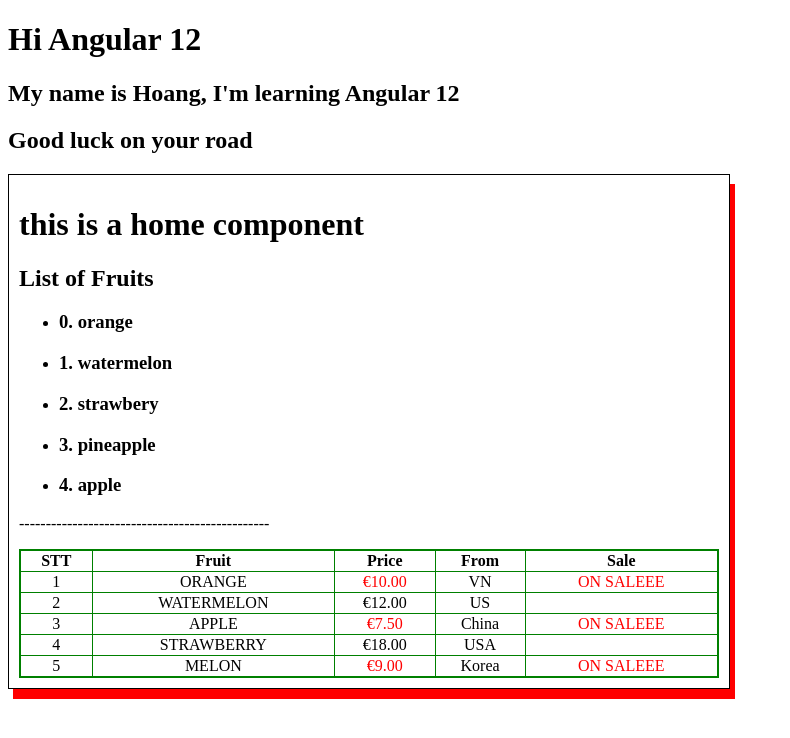
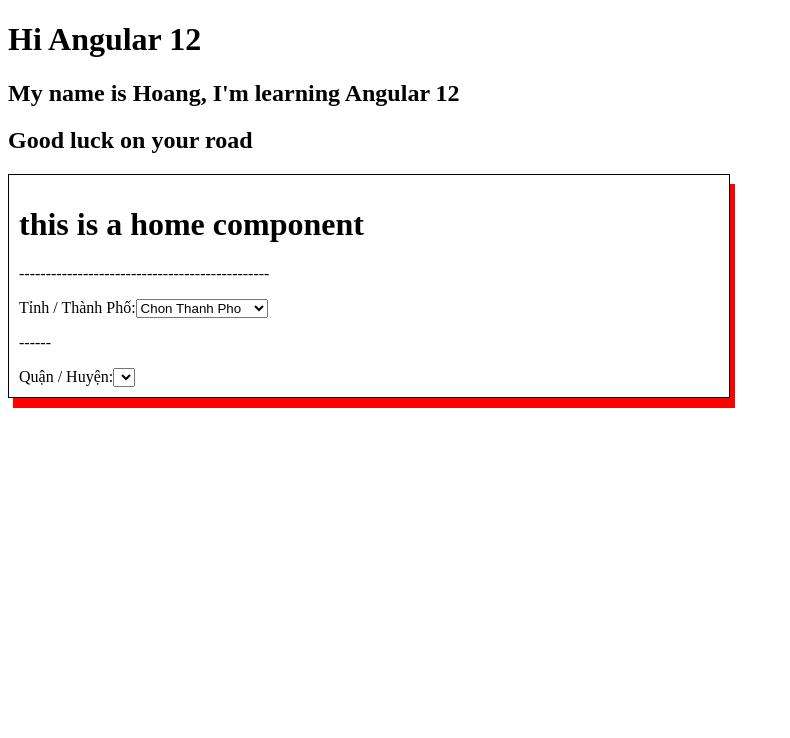
Before and after one commit to daohuyhoang9119/AngularPractice, an Angular app: page / in a window 1280 px wide. Shown: the top 738 px of the page, without its empty margins (0-790 px from the left). Built offline with nearby package versions, Linux system fonts and the light colour scheme.

Commit message:
Combobox

```diff
--- a/src/app/home/home.component.html
+++ b/src/app/home/home.component.html
@@ -1,13 +1,13 @@
 <div class="home_component">
   <h1>this is a home component</h1>
-  <h2>List of Fruits</h2>
+  <!-- <h2>List of Fruits</h2>
   <ul *ngFor="let fruit of listOfFruits; let i = index">
     <li>
       <h3>{{ i }}. {{ fruit.toLowerCase() }}</h3>
     </li>
-  </ul>
+  </ul> -->
   <p>-----------------------------------------------</p>
-  <table style="width: 100%" class="fruit__list">
+  <!-- <table style="width: 100%" class="fruit__list">
     <tr>
       <th>STT</th>
       <th>Fruit</th>
@@ -21,9 +21,22 @@
       <td [ngClass]="{ sale: item.price < 11 }">
         {{ item.price | currency: "EUR":"symbol":"1.2" }}
       </td>
-      <!-- neu item.price < 11 true thi class sale se chay trong css -->
-      <td>{{ item.from }}</td>
+      neu item.price < 11 true thi class sale se chay trong css
+       <td>{{ item.from }}</td>
       <td class="sale">{{ item.sale | onSale | uppercase }}</td>
-    </tr>
-  </table>
+    </tr> -->
+  <!-- </table> -->
+  <label for="city">Tỉnh / Thành Phố:</label>
+  <select name="city" id="city" (change)="changeCity($event)">
+    <option value="{{ data.city }}" *ngFor="let data of VietNam">
+      {{ data.city }}
+    </option>
+  </select>
+  <p>------</p>
+  <label for="district">Quận / Huyện:</label>
+  <select name="district" id="district">
+    <option value="{{ district }}" *ngFor="let district of districts">
+      {{ district }}
+    </option>
+  </select>
 </div>
--- a/src/app/home/home.component.ts
+++ b/src/app/home/home.component.ts
@@ -1,3 +1,4 @@
+import { i18nMetaToJSDoc } from '@angular/compiler/src/render3/view/i18n/meta';
 import { Component, OnInit } from '@angular/core';
 
 @Component({
@@ -7,6 +8,7 @@ import { Component, OnInit } from '@angular/core';
 })
 export class HomeComponent implements OnInit {
   constructor() {}
+  public districts: string[] = [];
 
   public listOfFruits = [
     'orange',
@@ -47,7 +49,67 @@ export class HomeComponent implements OnInit {
       sale: true,
     },
   ];
+  public VietNam = [
+    { city: 'Chon Thanh Pho', district: [] },
+    {
+      city: 'An Giang',
+      district: [
+        'Thành phố Long Xuyên',
+        'Thành phố Châu Đốc',
+        'Thị xã Tân Châu',
+        'Huyện An Phú',
+        'Huyện Châu Phú',
+        'Huyện Châu Thành',
+        'Huyện Chợ Mới',
+        'Huyện Phú Tân',
+        'Huyện Thoại Sơn',
+        'Huyện Tịnh Biên',
+        'Huyện Tri Tôn',
+      ],
+    },
+    {
+      city: 'Bà Rịa - Vũng Tàu',
+      district: [
+        'Thành phố Vũng Tàu',
+        'Thị xã Bà Rịa',
+        'Thị xã Phú Mỹ',
+        'Huyện Châu Đức',
+        'Huyện Côn Đảo',
+        'Huyện Đất Đỏ',
+        'Huyện Long Điền',
+        'Huyện Tân Thành',
+        'Huyện Xuyên Mộc',
+      ],
+    },
+    {
+      city: 'Bạc Liêu',
+      district: [
+        'Thành phố Bạc Liêu',
+        'Huyện Đông Hải',
+        'Huyện Giá Rai',
+        'Huyện Hòa Bình',
+        'Huyện Hồng Dân',
+        'Huyện Phước Long',
+        'Huyện Vĩnh Lợi',
+      ],
+    },
+  ];
   ngOnInit(): void {
-    console.log(`fruit: ${this.listOfFruits}`);
+    console.log('cities', this.VietNam);
+  }
+
+  public changeCity(event: any): void {
+    console.log('event', event);
+    const city = event.target.value;
+    console.log(city);
+    if (!city) {
+      return;
+    }
+    //c1
+    const search = this.VietNam.filter((data) => data.city === city);
+    console.log('search', search);
+    if (search && search.length > 0) {
+      this.districts = search[0].district;
+    }
   }
 }
```
